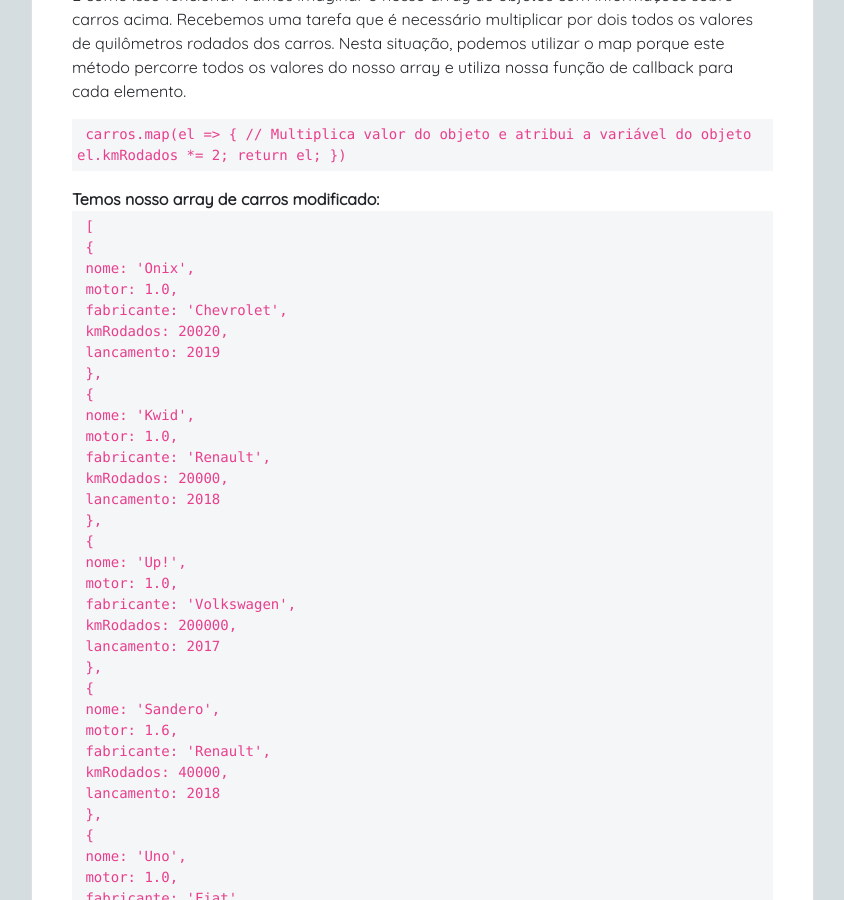
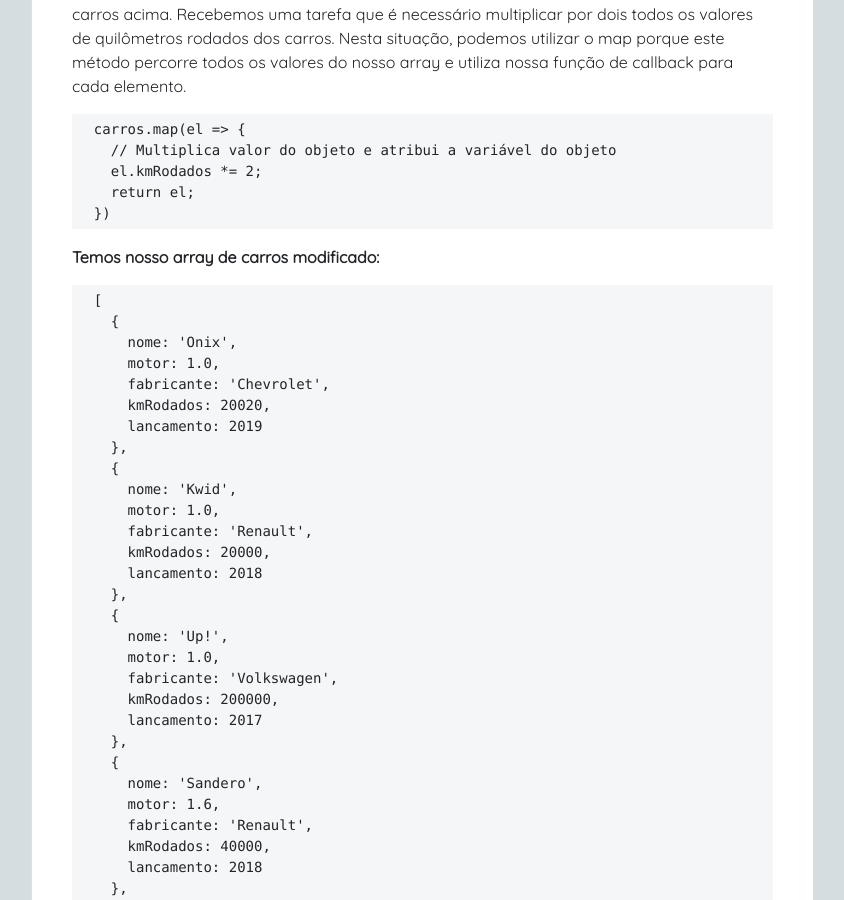
Before and after one commit to MatheusLealAquino/MatheusLealAquino.github.io, a Jekyll site: the page built from _posts/2020-04-13-map-filter-reduce-com-js.md, in a window 1280 px wide and 900 px high, scrolled down 2087 px. Shown: the whole window, without its empty margins (4-848 px from the left). Built offline with Jekyll 4.4.1, drawn with Linux system fonts in a browser that asks for light colours; nearby versions of some CDN libraries; comment, search, counter and statistics services are not loaded; a style sheet for code colours, icons or effects is not loaded; some of the changed text lies outside the part shown.

Commit message:
change to pre

````diff
--- a/_posts/2020-04-13-map-filter-reduce-com-js.md
+++ b/_posts/2020-04-13-map-filter-reduce-com-js.md
@@ -11,45 +11,45 @@ thumbnail: javascript.png
 <p>Olá a todos! hoje iremos falar sobre map, filter e reduce utilizando javascript. </p>
 
 <b>Imagine que temos o seguinte conjunto de dados:</b>
-<code>
-  const carros = [<br>
-    {<br>
-      nome: 'Onix',<br>
-      motor: 1.0,<br>
-      fabricante: 'Chevrolet',<br>
-      kmRodados: 10010,<br>
-      lancamento: 2019<br>
-    },<br>
-    {<br>
-      nome: 'Kwid',<br>
-      motor: 1.0,<br>
-      fabricante: 'Renault',<br>
-      kmRodados: 10000,<br>
-      lancamento: 2018<br>
-    },<br>
-    {<br>
-      nome: 'Up!',<br>
-      motor: 1.0,<br>
-      fabricante: 'Volkswagen',<br>
-      kmRodados: 100000,<br>
-      lancamento: 2017<br>
-    },<br>
-    {<br>
-      nome: 'Sandero',<br>
-      motor: 1.6,<br>
-      fabricante: 'Renault',<br>
-      kmRodados: 20000,<br>
-      lancamento: 2018<br>
-    },<br>
-    {<br>
-      nome: 'Uno',<br>
-      motor: 1.0,<br>
-      fabricante: 'Fiat',<br>
-      kmRodados: 20500,<br>
-      lancamento: 2000<br>
-    }<br>
-  ]<br>
-</code>
+<pre>
+  const carros = [
+    {
+      nome: 'Onix',
+      motor: 1.0,
+      fabricante: 'Chevrolet',
+      kmRodados: 10010,
+      lancamento: 2019
+    },
+    {
+      nome: 'Kwid',
+      motor: 1.0,
+      fabricante: 'Renault',
+      kmRodados: 10000,
+      lancamento: 2018
+    },
+    {
+      nome: 'Up!',
+      motor: 1.0,
+      fabricante: 'Volkswagen',
+      kmRodados: 100000,
+      lancamento: 2017
+    },
+    {
+      nome: 'Sandero',
+      motor: 1.6,
+      fabricante: 'Renault',
+      kmRodados: 20000,
+      lancamento: 2018
+    },
+    {
+      nome: 'Uno',
+      motor: 1.0,
+      fabricante: 'Fiat',
+      kmRodados: 20500,
+      lancamento: 2000
+    }
+  ]
+</pre>
 
 ```
 The map() method creates a new array populated with the results of calling a provided function on every element in the calling array.
@@ -58,54 +58,54 @@ The map() method creates a new array populated with the results of calling a pro
 
 E como isso funciona? Vamos imaginar o nosso array de objetos com informações sobre carros acima. Recebemos uma tarefa que é necessário multiplicar por dois todos os valores de quilômetros rodados dos carros. Nesta situação, podemos utilizar o map porque este método percorre todos os valores do nosso array e utiliza nossa função de callback para cada elemento.<br>
 
-<code>
+<pre>
   carros.map(el => {
     // Multiplica valor do objeto e atribui a variável do objeto
     el.kmRodados *= 2;
     return el;
   })
-</code>
+</pre>
 
 <b>Temos nosso array de carros modificado:</b>
-<code>
-  [<br>
-    {<br>
-      nome: 'Onix',<br>
-      motor: 1.0,<br>
-      fabricante: 'Chevrolet',<br>
-      kmRodados: 20020,<br>
-      lancamento: 2019<br>
-    },<br>
-    {<br>
-      nome: 'Kwid',<br>
-      motor: 1.0,<br>
-      fabricante: 'Renault',<br>
-      kmRodados: 20000,<br>
-      lancamento: 2018<br>
-    },<br>
-    {<br>
-      nome: 'Up!',<br>
-      motor: 1.0,<br>
-      fabricante: 'Volkswagen',<br>
-      kmRodados: 200000,<br>
-      lancamento: 2017<br>
-    },<br>
-    {<br>
-      nome: 'Sandero',<br>
-      motor: 1.6,<br>
-      fabricante: 'Renault',<br>
-      kmRodados: 40000,<br>
-      lancamento: 2018<br>
-    },<br>
-    {<br>
-      nome: 'Uno',<br>
-      motor: 1.0,<br>
-      fabricante: 'Fiat',<br>
-      kmRodados: 41000,<br>
-      lancamento: 2000<br>
-    }<br>
+<pre>
+  [
+    {
+      nome: 'Onix',
+      motor: 1.0,
+      fabricante: 'Chevrolet',
+      kmRodados: 20020,
+      lancamento: 2019
+    },
+    {
+      nome: 'Kwid',
+      motor: 1.0,
+      fabricante: 'Renault',
+      kmRodados: 20000,
+      lancamento: 2018
+    },
+    {
+      nome: 'Up!',
+      motor: 1.0,
+      fabricante: 'Volkswagen',
+      kmRodados: 200000,
+      lancamento: 2017
+    },
+    {
+      nome: 'Sandero',
+      motor: 1.6,
+      fabricante: 'Renault',
+      kmRodados: 40000,
+      lancamento: 2018
+    },
+    {
+      nome: 'Uno',
+      motor: 1.0,
+      fabricante: 'Fiat',
+      kmRodados: 41000,
+      lancamento: 2000
+    }
   ]
-</code>
+</pre>
 
 
 ```
@@ -115,38 +115,38 @@ The filter() method creates a new array with all elements that pass the test imp
 
 <p>O método filter retorna um novo array com base nos valores que retornarem <i>true</i> do método passado como callback. Utilizando nosso array de carro, vamos filtrar para os carros que foram lançados após 2017.</p>
 
-<code>
-  const carrosMaisNovos = carros.filter(el => {<br>
-    return el.lancamento > 2017;<br>
-  })<br>
-</code>
+<pre>
+  const carrosMaisNovos = carros.filter(el => {
+    return el.lancamento > 2017;
+  })
+</pre>
 
 <b>Temos como retorno:</b>
-<code>
-  [<br>
-    {<br>
-      nome: 'Onix',<br>
-      motor: 1.0,<br>
-      fabricante: 'Chevrolet',<br>
-      kmRodados: 20020,<br>
-      lancamento: 2019<br>
-    },<br>
-    {<br>
-      nome: 'Kwid',<br>
-      motor: 1.0,<br>
-      fabricante: 'Renault',<br>
-      kmRodados: 20000,<br>
-      lancamento: 2018<br>
-    },<br>
-    {<br>
-      nome: 'Sandero',<br>
-      motor: 1.6,<br>
-      fabricante: 'Renault',<br>
-      kmRodados: 40000,<br>
-      lancamento: 2018<br>
-    }<br>
+<pre>
+  [
+    {
+      nome: 'Onix',
+      motor: 1.0,
+      fabricante: 'Chevrolet',
+      kmRodados: 20020,
+      lancamento: 2019
+    },
+    {
+      nome: 'Kwid',
+      motor: 1.0,
+      fabricante: 'Renault',
+      kmRodados: 20000,
+      lancamento: 2018
+    },
+    {
+      nome: 'Sandero',
+      motor: 1.6,
+      fabricante: 'Renault',
+      kmRodados: 40000,
+      lancamento: 2018
+    }
   ]
-</code>
+</pre>
 
 <p>Bem simples, não? O método filter é bem útil para implementar, por exemplo, uma busca em uma tabela na sua aplicação.</p>
 
@@ -157,13 +157,13 @@ The filter() method creates a new array with all elements that pass the test imp
 
 <p>Após multiplicar as quilometragens, reduzir nosso array para os carros que possuem o lançamento após 2017, agora vamos realizar a soma do total de quilometragem destes carros filtrados. E para isso usaremos o reduce em que este método consiste em percorrer o array e retornar um único valor após sua execução. Este método possui um acumulador que é a variável que mantém o registro da última soma realizada, uma variável currentElement que é o <i>n</i> item do array utilizado e a variável initialValue que passa o valor inicial para a variável acumuladora.</p>
 
-<code>
-  const initialValue = 0;<br>
-  const totalKm = carrosMaisNovos.reduce((accumulator, currentElement) => {<br>
-    return accumulator + currentElement.kmRodados;<br>
-  }, initialValue);<br>
+<pre>
+  const initialValue = 0;
+  const totalKm = carrosMaisNovos.reduce((accumulator, currentElement) => {
+    return accumulator + currentElement.kmRodados;
+  }, initialValue);
   // totalKm = 80020
-</code>
+</pre>
 
 <p>O map, filter e reduce são métodos que me auxiliam bastante no meu dia a dia durante o desenvolvimento pois são métodos poderosos e não são difíceis de serem utilizados.</p>
 <p>Espero que este breve tutorial possa te ajudar e qualquer dúvida pode entrar em contato comigo pelo meu email ou em alguma das minhas redes sociais.</p>
````
